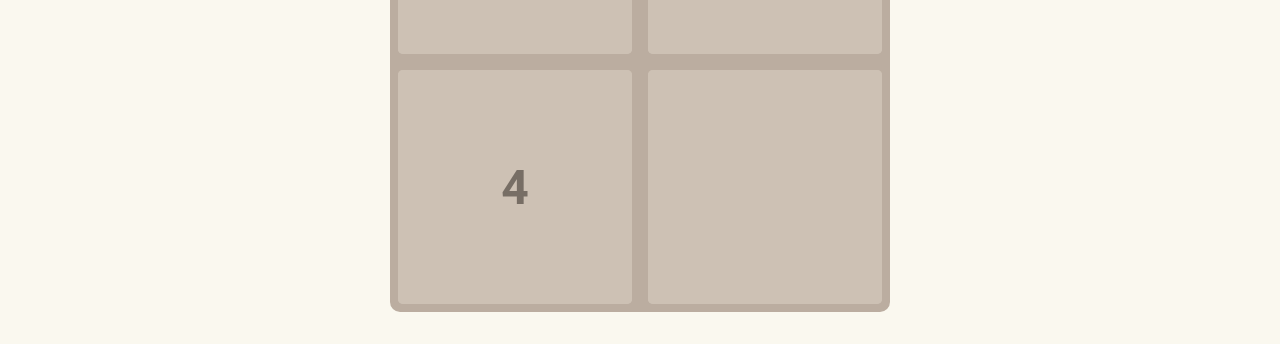
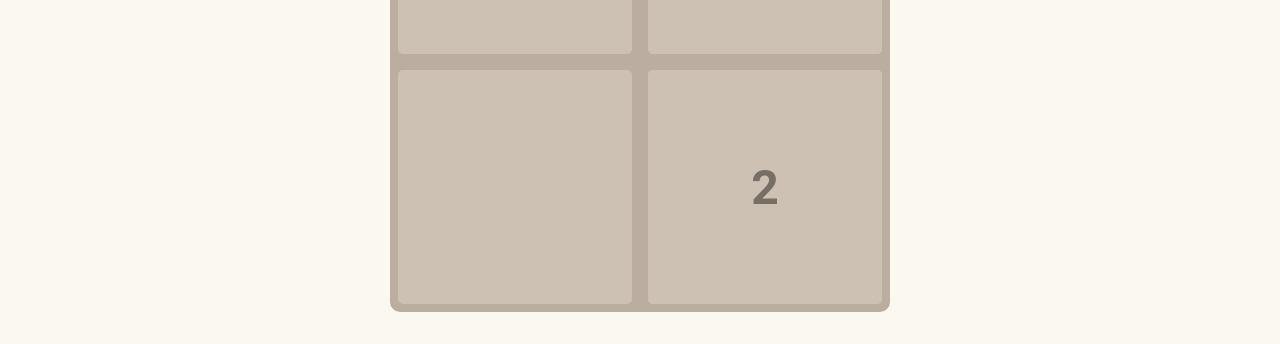
Before and after one commit to aleksei-bulgak-study/react-game, a React app: page /play in a window 1280 px wide. Shown: the part 406-750 px from the top of the page. Built offline with nearby package versions, Linux system fonts and the light colour scheme.

Commit message:
feat: update render logic to display only cards with numbers

```diff
--- a/src/components/Board/Board.tsx
+++ b/src/components/Board/Board.tsx
@@ -12,7 +12,13 @@ const ARROWS = {
     left: 37,
 };
 
+interface Position {
+    x: number;
+    y: number;
+}
+
 interface CardElement {
+    coordinates: Position;
     position: number;
     value: number;
 }
@@ -21,32 +27,44 @@ const Board = ({
     className,
     size = 4,
     options = { elementsPerAction: 2, valuesAutoGenerated: [2, 4] },
+    status,
+    onStatusChange
 }: InferProps<typeof Board.propTypes>): ReactElement => {
-    const [cards, setCards] = useState(() => {
-        const array = new Array(size * size);
-        for (let i = 0; i < array.length; i++) {
-            array[i] = { position: i, value: 0 };
-        }
-        return array as Array<CardElement>;
-    });
+    const positions = size * size;
+    const [cards, setCards] = useState([] as Array<CardElement>);
 
     const addRandomValues = useCallback(() => {
-        const emptyCards = cards.filter((card) => card.value === 0);
         const newCards = [...cards];
         for (let index = 0; index < options.elementsPerAction; index++) {
-            const { position } = emptyCards[Math.floor(Math.random() * emptyCards.length)];
-            console.log(position);
+            let emptyPositions = Array(positions)
+                .fill(0)
+                .map((_, index) => index);
+            newCards.forEach((card) => emptyPositions = emptyPositions.filter(pos => card.position !== pos));
+
+            if(emptyPositions.length === 0) {
+                onStatusChange({...status, failed: true});
+                return;
+            }
+
+            const position = emptyPositions[Math.floor(Math.random() * emptyPositions.length)];
             const value = options.valuesAutoGenerated[Math.floor(Math.random() * options.valuesAutoGenerated.length)];
-            const newCard = { position, value };
-            newCards[position] = newCard;
+            const newCard = {
+                position,
+                coordinates: {
+                    y: (Math.floor(position % size) * 100) / size,
+                    x: (Math.floor(position / size) * 100) / size,
+                },
+                value,
+                uuid: Math.random() * position,
+            };
+            newCards.push(newCard);
         }
         setCards(newCards);
-        console.log(newCards)
-    }, [cards, options]);
+    }, [cards, options, positions, size, status, onStatusChange]);
 
-    const keyHandler = (e: UIEvent) => {
+    const keyHandler = useCallback(
+        (e: UIEvent) => {
             if (e.which === ARROWS.down) {
-
             } else if (e.which === ARROWS.left) {
             } else if (e.which === ARROWS.right) {
             } else if (e.which === ARROWS.up) {
@@ -54,7 +72,9 @@ const Board = ({
                 return;
             }
             addRandomValues();
-    };
+        },
+        [addRandomValues],
+    );
 
     useEffect(() => {
         addRandomValues();
@@ -66,7 +86,7 @@ const Board = ({
         return () => {
             window.removeEventListener('keydown', keyHandler);
         };
-    });
+    }, [cards, keyHandler]);
 
     return (
         <div className={`board ${className}`}>
@@ -107,6 +127,7 @@ export default styled(Board)`
         & .card {
             flex-basis: calc(100% / ${(props) => props.size} - 1rem);
             margin: 0.5rem;
+            display: inline-block;
         }
 
         & > .board__panel {
@@ -120,5 +141,17 @@ export default styled(Board)`
             flex-direction: row;
             flex-wrap: wrap;
         }
+
+        & > .real-panel {
+            display: block;
+
+            & > .card {
+                width: calc(100% / ${(props) => props.size} - 1rem);
+                height: calc(100% / ${(props) => props.size} - 1rem);
+                margin: 0.5rem;
+                display: inline-block;
+                position: absolute;
+            }
+        }
     }
 `;
--- a/src/components/Board/BoardElements/BoardElements.tsx
+++ b/src/components/Board/BoardElements/BoardElements.tsx
@@ -6,7 +6,7 @@ const BoardElements = ({ cards }: InferProps<typeof BoardElements.propTypes>): R
     return (
         <div className="board__panel real-panel">
             {cards.map((card) => (
-                <Card key={card.position} position={card.position} value={card.value} />
+                <Card key={card.uuid} coordinates={card.coordinates} value={card.value} />
             ))}
         </div>
     );
@@ -15,7 +15,11 @@ const BoardElements = ({ cards }: InferProps<typeof BoardElements.propTypes>): R
 BoardElements.propTypes = {
     cards: PropTypes.arrayOf(
         PropTypes.shape({
-            position: PropTypes.number.isRequired,
+            uuid: PropTypes.number.isRequired,
+            coordinates: PropTypes.shape({
+                x: PropTypes.number.isRequired,
+                y: PropTypes.number.isRequired,
+            }).isRequired,
             value: PropTypes.number.isRequired,
         }),
     ).isRequired,
--- a/src/components/Board/EmptyBoard/EmptyBoard.tsx
+++ b/src/components/Board/EmptyBoard/EmptyBoard.tsx
@@ -8,7 +8,7 @@ const EmptyBoard = ({ size }: InferProps<typeof EmptyBoard.propTypes>): ReactEle
             {Array(size * size)
                 .fill(0)
                 .map((_, index) => (
-                    <Card key={index} position={index} />
+                    <Card key={index} coordinates={{ x: 0, y: 0 }} />
                 ))}
         </div>
     );
--- a/src/components/Card/Card.tsx
+++ b/src/components/Card/Card.tsx
@@ -9,7 +9,10 @@ const Card = ({ className, value }: InferProps<typeof Card.propTypes>) => {
 Card.propTypes = {
     className: PropTypes.string.isRequired,
     value: PropTypes.number,
-    position: PropTypes.number.isRequired,
+    coordinates: PropTypes.shape({
+        x: PropTypes.number.isRequired,
+        y: PropTypes.number.isRequired,
+    }).isRequired,
 };
 
 Card.defaultProps = {
@@ -22,6 +25,9 @@ export default styled(Card)`
     color: #776e65;
     font-size: 3rem;
     position: relative;
+    transition: top 2s ease-out, left 2s ease-out;
+    top: ${(props) => props.coordinates.x}%;
+    left: ${(props) => props.coordinates.y}%;
 
     & > * {
         position: absolute;
--- /dev/null
+++ b/src/components/CardMovable/index.ts
@@ -0,0 +1,3 @@
+import CardMovable from './CardMovable';
+
+export default CardMovable;
--- a/src/layouts/GamePage.tsx
+++ b/src/layouts/GamePage.tsx
@@ -1,13 +1,15 @@
-import React, { ReactElement } from 'react';
+import React, { ReactElement, useState } from 'react';
 import styled from 'styled-components';
 import { Board, GameInfo } from '../components';
 import PropTypes, { InferProps } from 'prop-types';
 
 const GamePage = ({ className }: InferProps<typeof GamePage.propTypes>): ReactElement => {
+    const [status, setStatus] = useState({inProgress: true, failed: false, success: true});
+
     return (
         <div className={`game ${className}`}>
-            <GameInfo />
-            <Board size={2}/>
+            <GameInfo status={status} onStatusChange={setStatus}/>
+            <Board size={2} status={status} onStatusChange={setStatus}/>
         </div>
     );
 };
```
Also changed, not shown: src/components/CardMovable/CardMovable.tsx (added, +30 -0 lines). Lines whose indentation alone changed are shown as unchanged.
